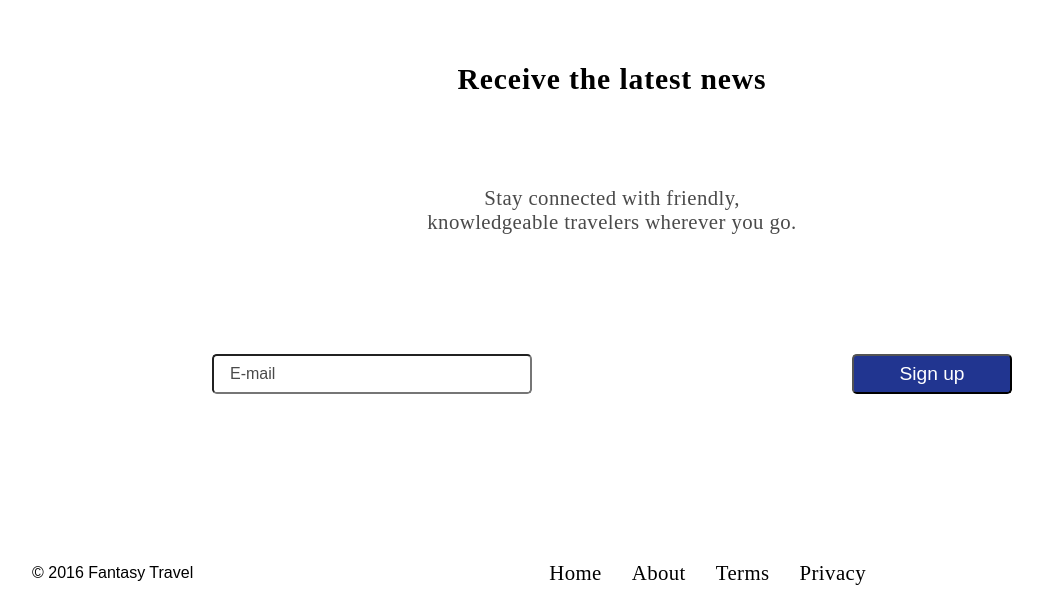
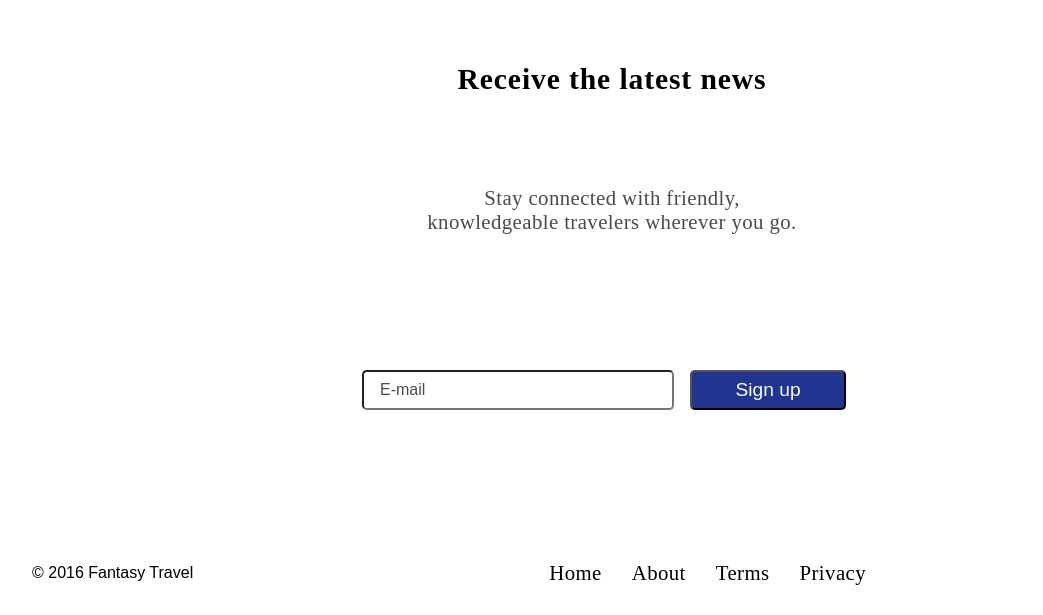
Before and after one commit to lilyxl8-zz/fantasy-travel, a website: page app/index.html in a window 1280 px wide. Shown: the part 2173-2788 px from the top of the page, without its empty margins (28-1071 px from the left). Drawn offline with Linux system fonts and the light colour scheme.

Commit message:
news margin

```diff
--- a/app/css/main.scss
+++ b/app/css/main.scss
@@ -338,9 +338,10 @@ header li {
     display: flex;
     align-items: center;
     justify-content: space-between;
-    max-width: 800px;
+    max-width: 500px;
     width: 80%;
     margin: auto;
+    padding-top: $general-padding;
     @media (max-width: 800px) {
       flex-direction: column;
       // margin: 0 0 20px 0;
@@ -349,7 +350,6 @@ header li {
   input {
     height: 2.5rem;
     border-radius: 0.3rem;
-    margin: $general-padding 0;
   }
   input[type="text"] {
     width: 20rem;
@@ -361,7 +361,7 @@ header li {
   input[type="submit"] {
     width: 10rem;
     font-size: 1.2rem;
-    margin-left: 1rem;
+    margin: 1rem 1rem;
     color: $contrast-color;
     background-color: rgb(33,53,144);
   }
```
Also changed, not shown: app/css/main.css, 1 other file.
